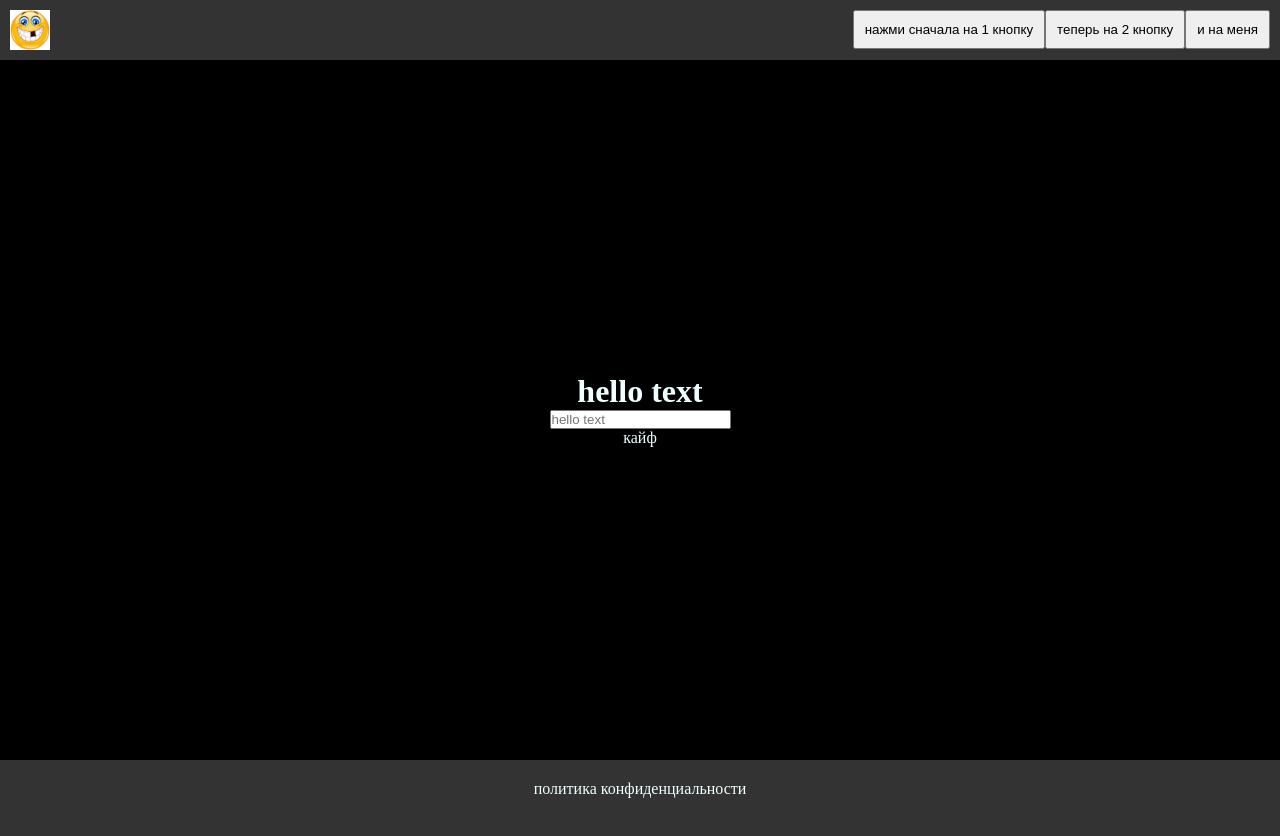
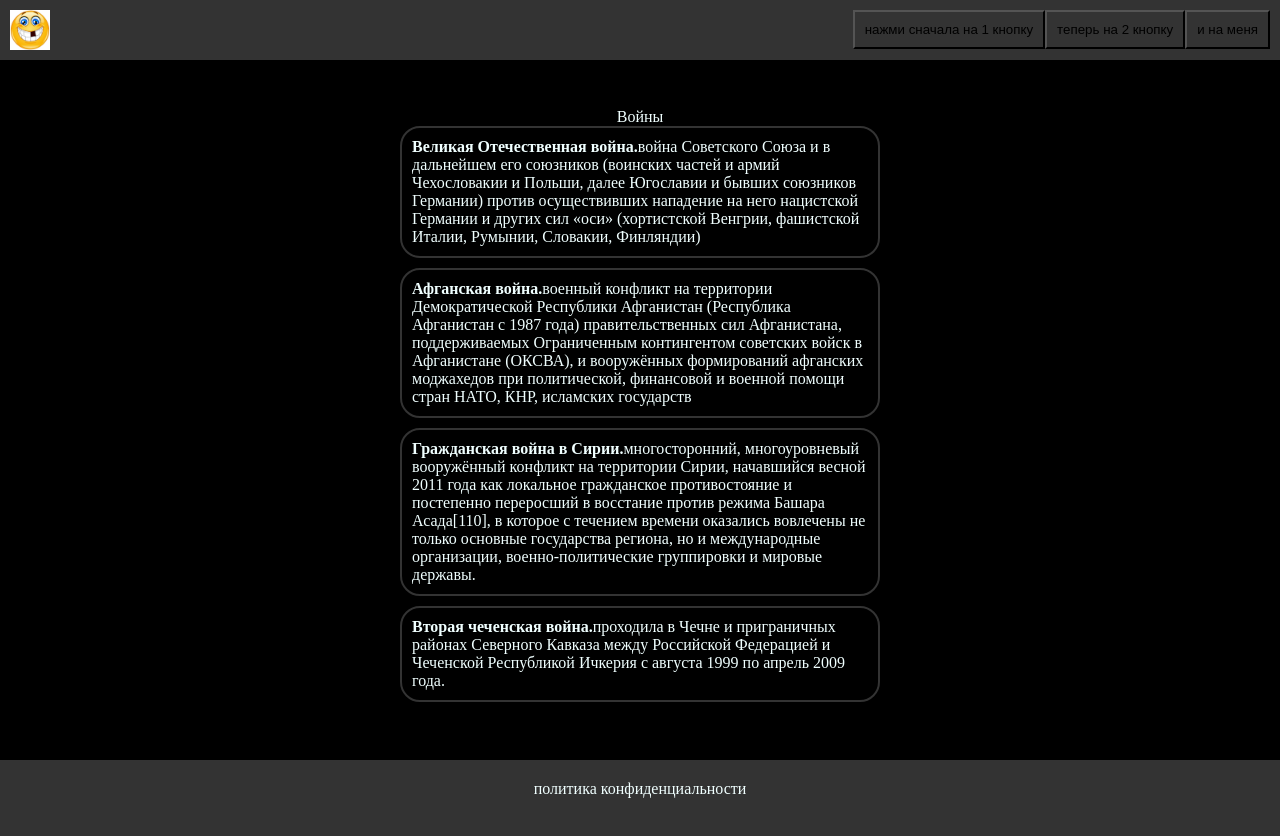
Before and after one commit to emarishkin/REACT-JS-ACTIVE-P, a React (Create React App) app: page / in a window 1280 px wide. Shown: the top 836 px of the page. Built offline with nearby package versions, Linux system fonts and the light colour scheme.

Commit message:
main-info-block

```diff
--- a/src/components/Button.jsx
+++ b/src/components/Button.jsx
@@ -1,7 +1,7 @@
 
 
-export function Button({children,onClick}){
+export function Button({children,onClick,isActive}){
     return(
-        <button onClick={onClick}>{children}</button>
+        <button className={isActive?'button active':'button'} onClick={onClick} >{children}</button>
     )
 }
--- /dev/null
+++ b/src/components/MainVar.jsx
@@ -0,0 +1,10 @@
+export function MainVar({title,text}){
+    return(
+        <ul>
+            <li className='var-item'>
+              <p><strong>{title}</strong>{text}
+              </p>
+            </li>
+        </ul>
+    )
+}
--- a/src/components/header.jsx
+++ b/src/components/header.jsx
@@ -2,33 +2,32 @@ import { Button } from "./Button"
 import { useState } from "react"
 
 export function Header(){
+    const obj={
+        img:'смаилик.jpg'
+    }
 
     let [content,setContent]=useState('нажми сначала на 1 кнопку')
     let [content2,setContent2]=useState('теперь на 2 кнопку')
     let [content3,setContent3]=useState('и на меня')
 
     function handleclick1(type1){
-        console.log(type1)
         setContent(type1)
     }
     function handleclick2(type2){
-        console.log(type2)
         setContent2(type2)
     }
     function handleclick3(type3){
-        console.log(type3)
         setContent3(type3)
     }
 
     return(
         <div className="header">
-        <img src="./img/смаилик.jpg" alt="" />
-        <div className="header-button">
-        <Button onClick={()=>handleclick1('поздравляю')}>{content}</Button>
-        <Button onClick={()=>handleclick2('тебя')}>{content2}</Button>
-        <Button onClick={()=>handleclick3('друг')}>{content3}</Button>
-
-        </div>
+          <img src="./img/смаилик.jpg" alt="" />
+          <div className="header-button">
+             <Button isActive={content==='поздравляю'} onClick={()=>handleclick1('поздравляю')}>{content}</Button>
+             <Button isActive={content2==='тебя'} onClick={()=>handleclick2('тебя')}>{content2}</Button>
+             <Button isActive={content3===obj.img} onClick={()=>handleclick3(obj.img)}>{content3}</Button>
+          </div>
         </div>
     )
 }
--- a/src/components/main.jsx
+++ b/src/components/main.jsx
@@ -1,11 +1,15 @@
+import {vars} from '../data'
+import {MainVar} from'./MainVar'
+
 export function Main(){
-    let text='hello text'
-    let inputClick = ()=>console.log('click')
+
     return(
         <div className="main">
-          <h1>{text}</h1>
-          <input placeholder={text} onClick={inputClick} />
-          <p>{text==='hello text'? 'кайф':'не кайф'}</p>
+          <p>Войны</p>
+          <MainVar title={vars[0].title} text={vars[0].text}/>
+          <MainVar title={vars[1].title} text={vars[1].text}/>
+          <MainVar title={vars[2].title} text={vars[2].text}/>
+          <MainVar title={vars[3].title} text={vars[3].text}/>
         </div>
     )
 }
--- a/src/css/style.css
+++ b/src/css/style.css
@@ -37,3 +37,18 @@ body{
     padding-bottom: 200px;
     background-color: #333;
 }
+button{
+    background-color: #333;
+    color: black;
+}
+.active{
+    background-color: aliceblue;
+    color: black;
+}
+.var-item{
+    padding: 10px;
+    list-style: none;
+    border: 2px solid #333;
+    border-radius: 20px;
+    margin-bottom: 10px;
+}
--- /dev/null
+++ b/src/data.js
@@ -0,0 +1,18 @@
+export const vars =[
+    {
+        title:'Великая Отечественная война.',
+        text:'война Советского Союза и в дальнейшем его союзников (воинских частей и армий Чехословакии и Польши, далее Югославии и бывших союзников Германии) против осуществивших нападение на него нацистской Германии и других сил «оси» (хортистской Венгрии, фашистской Италии, Румынии, Словакии, Финляндии)',
+    },
+    {
+        title:'Афганская война.',
+        text:'военный конфликт на территории Демократической Республики Афганистан (Республика Афганистан с 1987 года) правительственных сил Афганистана, поддерживаемых Ограниченным контингентом советских войск в Афганистане (ОКСВА), и вооружённых формирований афганских моджахедов при политической, финансовой и военной помощи стран НАТО, КНР, исламских государств'
+    },
+    {
+        title:'Гражданская война в Сирии.',
+        text:'многосторонний, многоуровневый вооружённый конфликт на территории Сирии, начавшийся весной 2011 года как локальное гражданское противостояние и постепенно переросший в восстание против режима Башара Асада[110], в которое с течением времени оказались вовлечены не только основные государства региона, но и международные организации, военно-политические группировки и мировые державы.'
+    },
+    {
+        title:'Вторая чеченская война.',
+        text:'проходила в Чечне и приграничных районах Северного Кавказа между Российской Федерацией и Чеченской Республикой Ичкерия с августа 1999 по апрель 2009 года.'
+    }
+]
```
